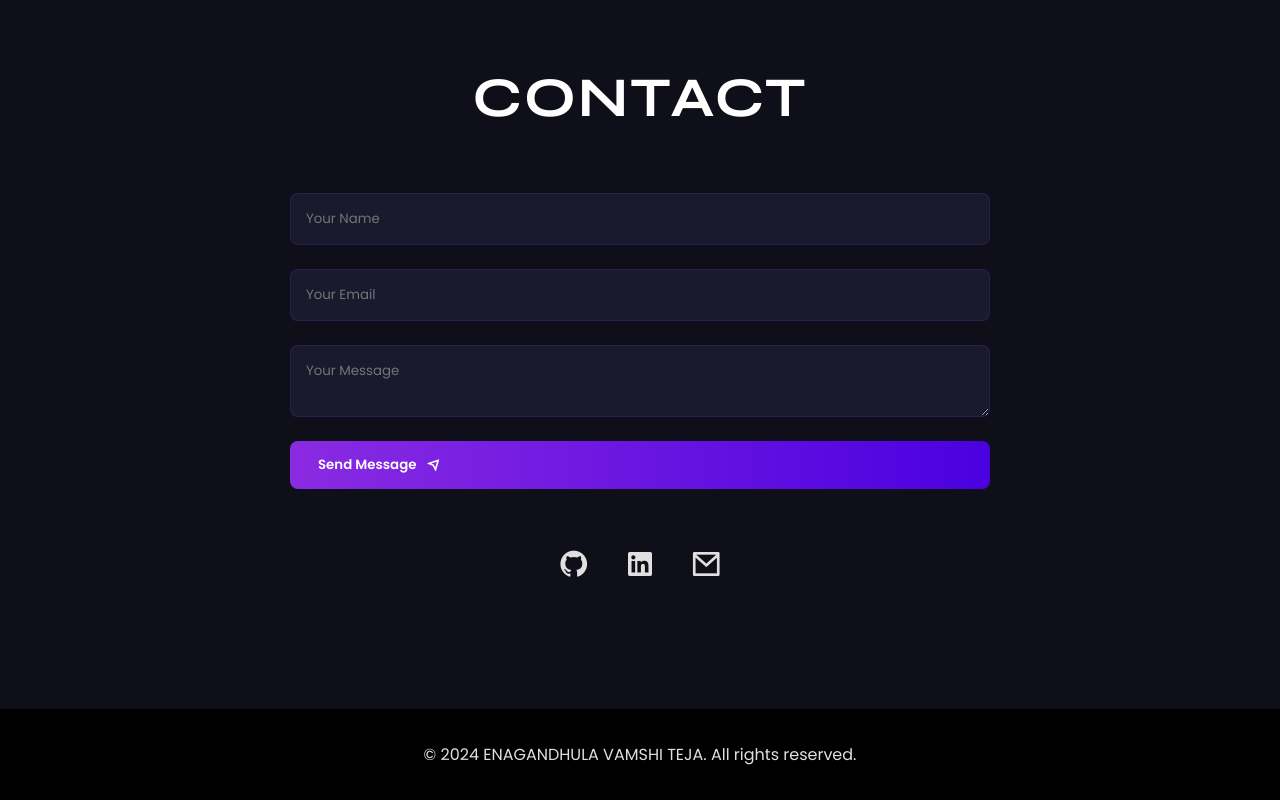
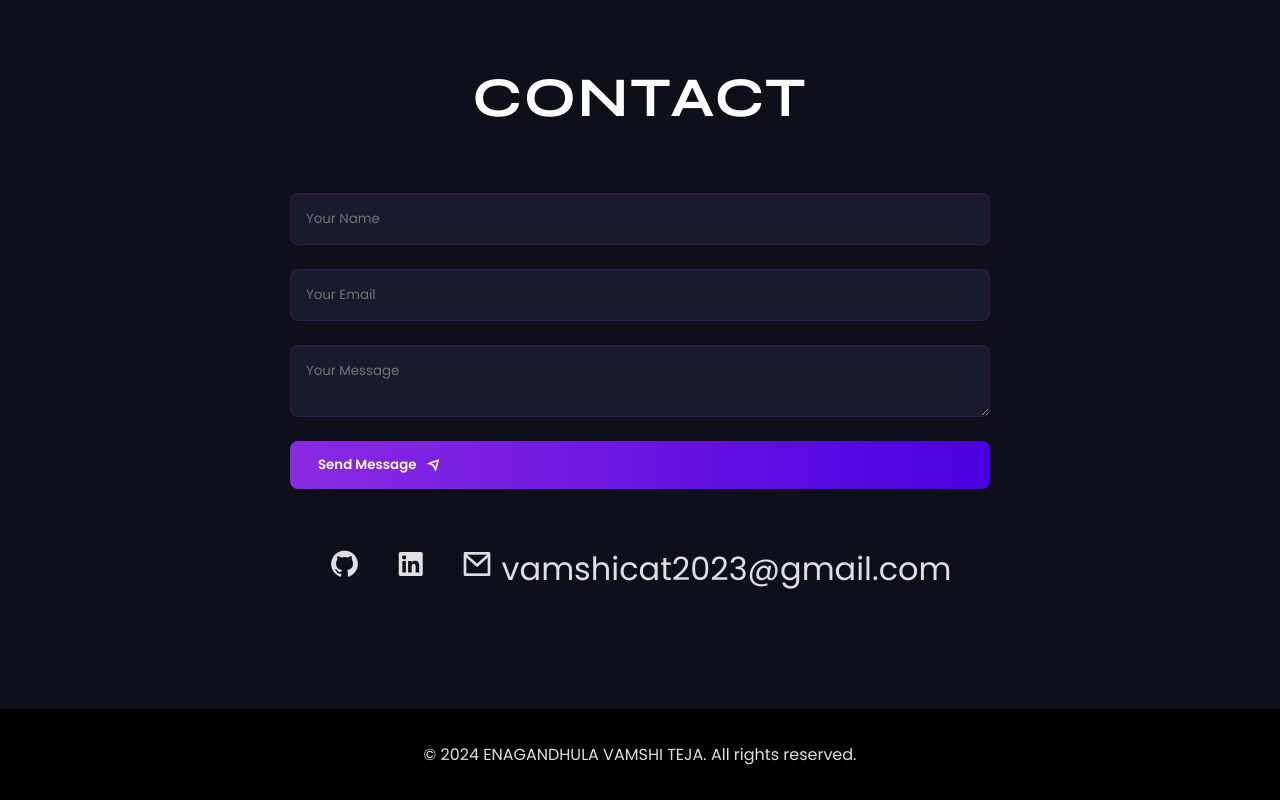
Before and after one commit to VamshiTejaDev/myPotfoliio, a plain HTML site: page index.html in a window 1280 px wide. Shown: the part 3173-3973 px from the top of the page. Drawn offline with nearby package versions, Linux system fonts and the light colour scheme.

Commit message:
Updated About section and fixed links

```diff
--- a/index.html
+++ b/index.html
@@ -109,9 +109,9 @@
                     <button type="submit" class="btn">Send Message <i class="ri-send-plane-line"></i></button>
                 </form>
                 <div class="social-links">
-                    <a href="https://github.com/vamshiteja" target="_blank"><i class="ri-github-fill"></i></a>
-                    <a href="https://linkedin.com/in/vamshiteja" target="_blank"><i class="ri-linkedin-box-fill"></i></a>
-                    <a href="mailto:vamshiteja123@gmail.com"><i class="ri-mail-line"></i></a>
+                    <a href="https://github.com/VamshiTejaDev" target="_blank"><i class="ri-github-fill"></i></a>
+                    <a href="https://www.linkedin.com/in/vamshi-teja-61597227a/" target="_blank"><i class="ri-linkedin-box-fill"></i></a>
+                    <a href="mailto:vamshicat2023@gmail.com"><i class="ri-mail-line"></i> vamshicat2023@gmail.com</a>
                 </div>
             </div>
         </section>
```
